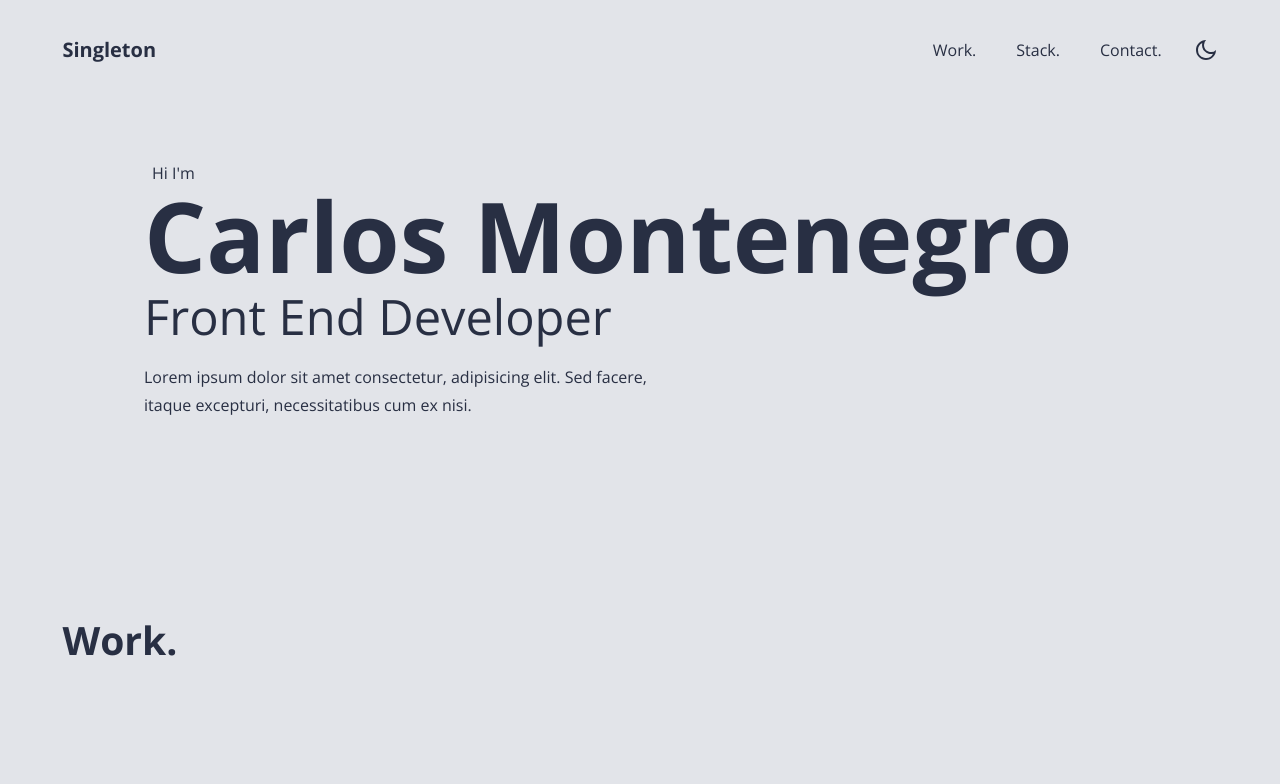
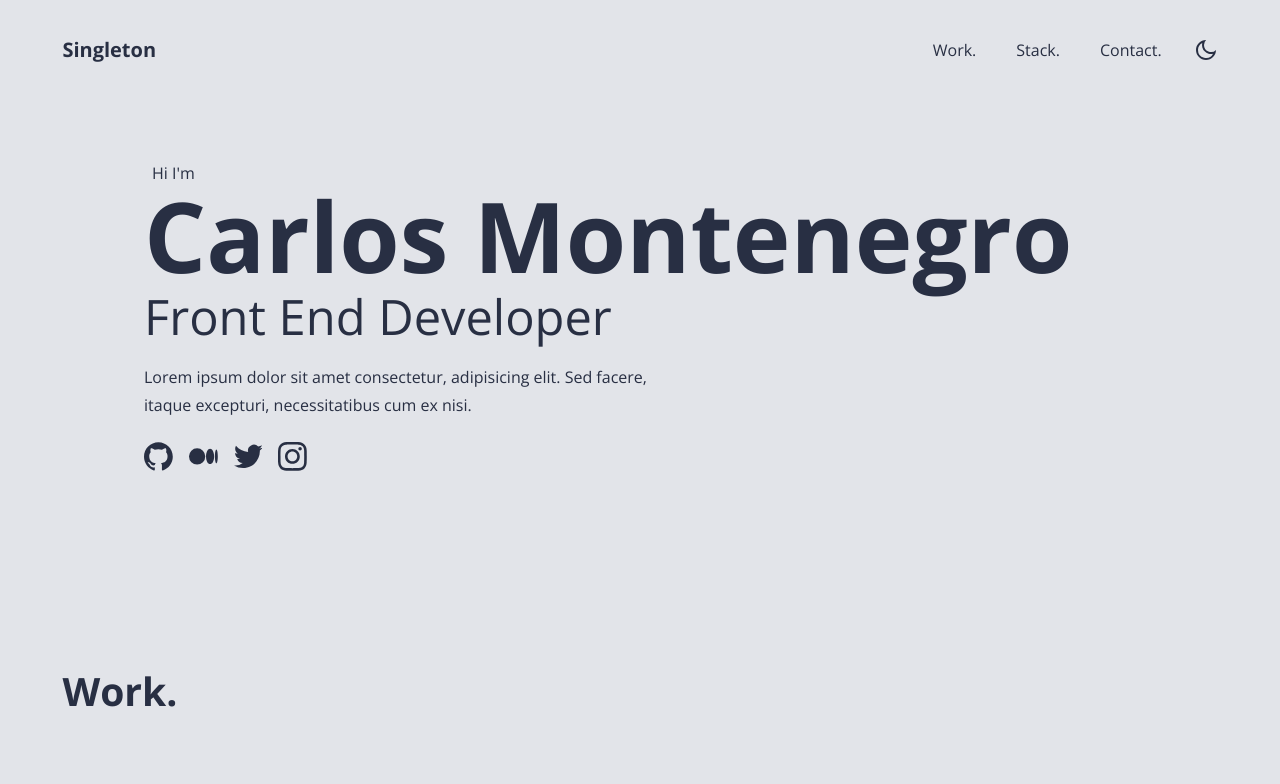
Before and after one commit to josnethmoreno/singleton-portfolio, a React (Vite) app: page / in a window 1280 px wide. Shown: the top 784 px of the page. Built offline with nearby package versions, Linux system fonts and the light colour scheme.

Commit message:
Add data

```diff
--- a/src/components/elements/SocialLinks.jsx
+++ b/src/components/elements/SocialLinks.jsx
@@ -1,9 +1,14 @@
-import { createElement } from 'react'
 import { SiGithub, SiMedium, SiTwitter, SiInstagram } from "react-icons/si";
 import '@/stylesheets/elements/SocialLinks.css'
-import { social } from '@/data.js'
 
 const SocialLinks = () => {
+
+	const social = [
+		{ icon: SiGithub, link: 'https://github.com' },
+		{ icon: SiMedium, link: 'https://www.medium.com/' },
+		{ icon: SiTwitter, link: 'https://www.twitter.com/' },
+		{ icon: SiInstagram, link: 'https://www.instagram.com/' },
+	]
 
 	const Icon = (props) => {
 	  const { icon } = props
@@ -13,9 +18,9 @@ const SocialLinks = () => {
 
 	return(
 		<div className="Social-links">
-			{social.map(s =>
-				<a className="Social-link" href={s.link}>
-					<Icon icon={s.icon} />
+			{social.map((s, i) =>
+				<a className="Social-link" href={s.link} key={i}>
+					<Icon icon={s.icon}/>
 				</a>
 			)}
 		</div>
```
